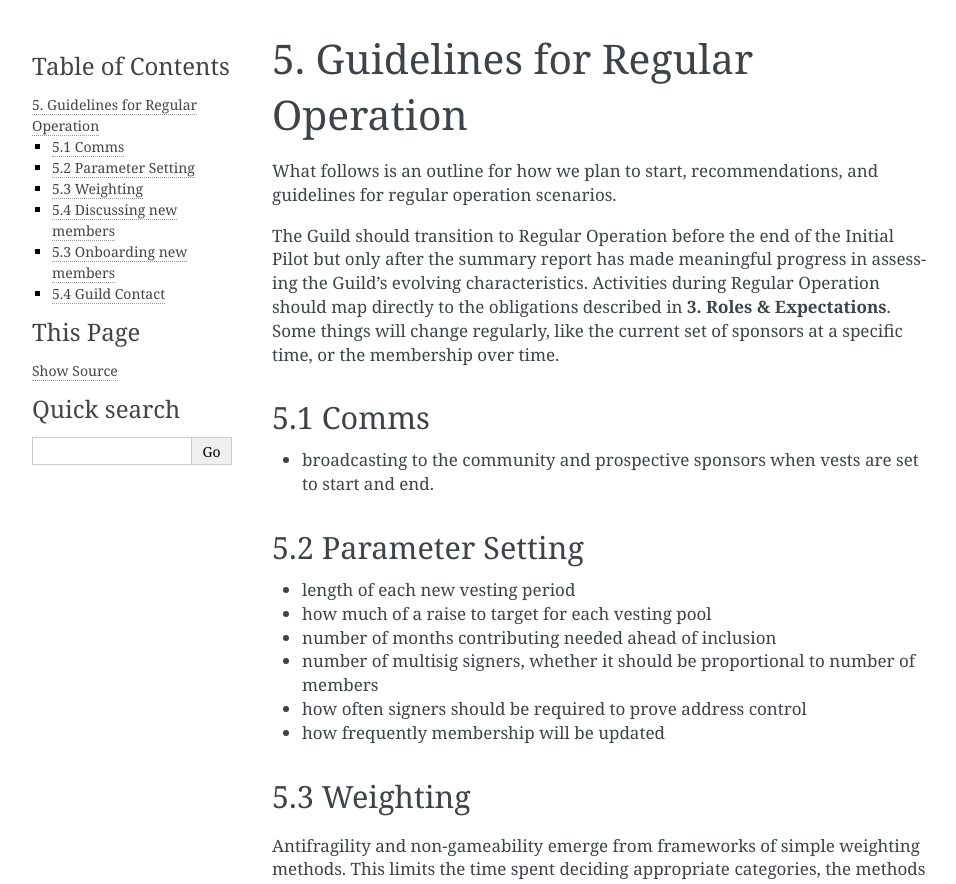
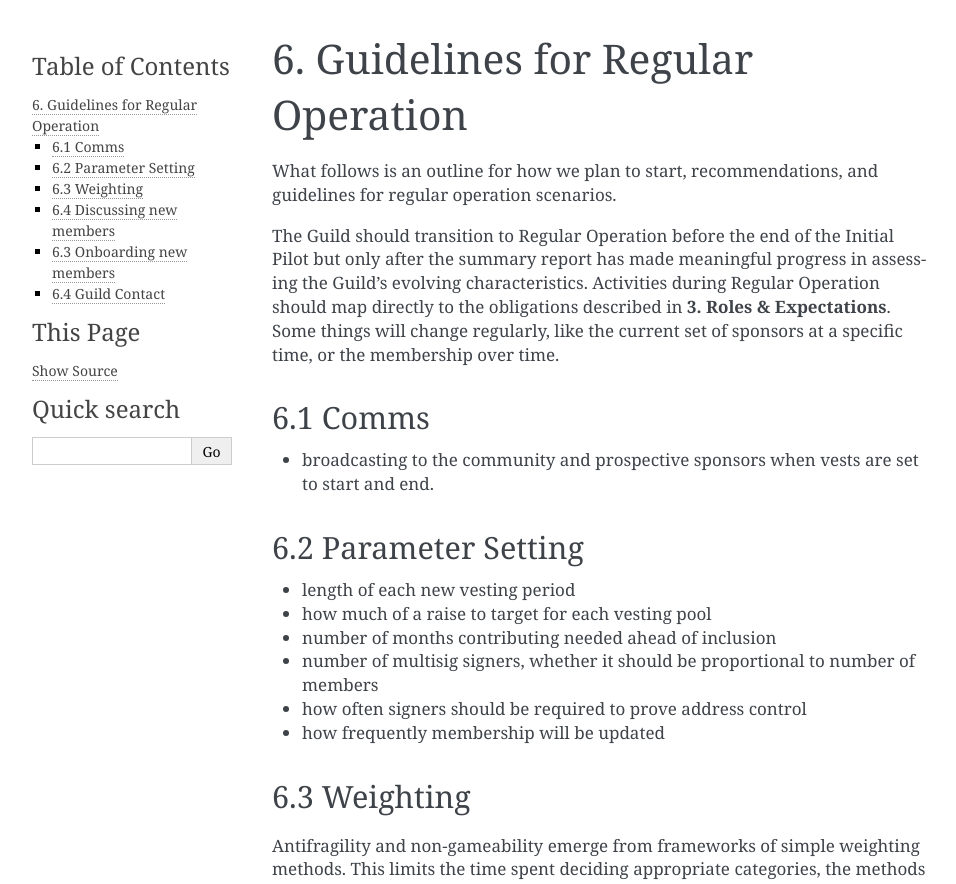
Before and after one commit to protocolguild/documentation, a Sphinx documentation site: the page built from docs/5-guidelines-for-regular-operation.md, in a window 1280 px wide. Shown: the top 884 px of the page, without its empty margins (148-1104 px from the left). Built offline with Sphinx 7.4.7, drawn with Linux system fonts in a browser that asks for light colours; pages that are not in the unit, such as notebooks, are missing from menus; some of the changed text lies outside the part shown.

Commit message:
Update 5-guidelines-for-regular-operation.md

```diff
--- a/docs/5-guidelines-for-regular-operation.md
+++ b/docs/5-guidelines-for-regular-operation.md
@@ -1,13 +1,13 @@
-## 5. Guidelines for Regular Operation
+## 6. Guidelines for Regular Operation
 
 What follows is an outline for how we plan to start, recommendations, and guidelines for regular operation scenarios.
 
 The Guild should transition to Regular Operation before the end of the Initial Pilot but only after the summary report has made meaningful progress in assessing the Guild's evolving characteristics. Activities during Regular Operation should map directly to the obligations described in **3. Roles & Expectations**. Some things will change regularly, like the current set of sponsors at a specific time, or the membership over time.
 
-### 5.1 Comms
+### 6.1 Comms
 - broadcasting to the community and prospective sponsors when vests are set to start and end.
 
-### 5.2 Parameter Setting
+### 6.2 Parameter Setting
 
   - length of each new vesting period
   - how much of a raise to target for each vesting pool
@@ -16,7 +16,7 @@ The Guild should transition to Regular Operation before the end of the Initial P
   - how often signers should be required to prove address control
   - how frequently membership will be updated
 
-### 5.3 Weighting
+### 6.3 Weighting
 
 Antifragility and non-gameability emerge from frameworks of simple weighting methods. This limits the time spent deciding appropriate categories, the methods for collecting and verifying  as well as the time spent weighting contributors. Additionally, this should limit cases of ambiguity gaming that might come up in complicated weighting schemes. Based on member feedback, we've settled on these guidelines:
 
@@ -29,15 +29,15 @@ Antifragility and non-gameability emerge from frameworks of simple weighting met
 
 In the typical operation of the split, this would simply be `Number of eligible months` X `Hours_Active`, including past contributions before the split existed. Anyone who stops contributing is removed from the split via periodic Curation Reviews.
 
-### 5.4 Discussing new members
+### 6.4 Discussing new members
 
 If current members believe that the set should be expanded to include another contributor, they should propose them well enough in advance of a Membership Update. This would mean at least a week. Deliberations should strive to end in rough consensus, resorting to formal voting procedures only in rare extreme situations.
 
-### 5.3 Onboarding new members
+### 6.3 Onboarding new members
 
 When introducing the concept to potential members or onboarding accepted ones, it should be noted that the submitted address should refer to an individual's personal wallet and *not* their employer's. If teams were the atomic unit, all team members would have to agree on whether to accept or decline membership, likely decreasing the number of participants.
 
-### 5.4 Guild Contact
+### 6.4 Guild Contact
 
 It may be the case that there should be a Guild Contact for each team which exists outside of the Guild's remit. The backstop is each team/project, who only need to confirm when a contributor has been added or removed. One member of each team/project (eg. Lighthouse) should agree to be the point of contact responsible for ensuring other members are aware of any significant developments like:
 
```
